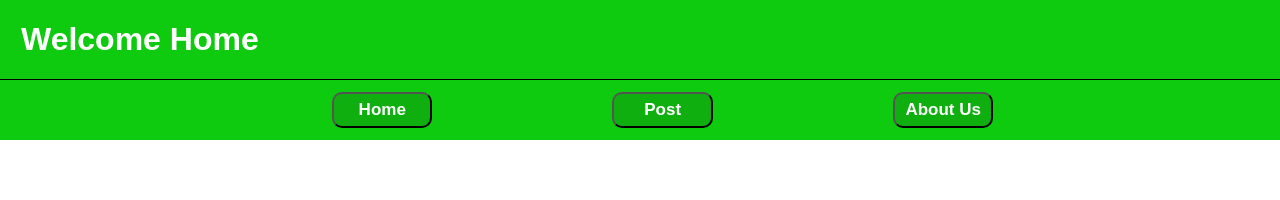
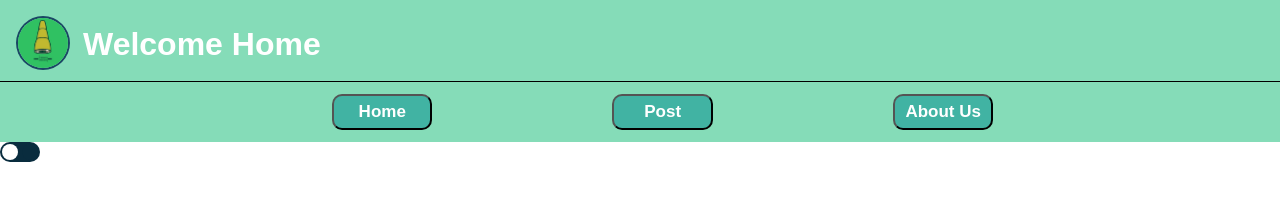
Before and after one commit to saifalba/UOT-Poject, a website: page index.html in a window 1280 px wide. Drawn offline with Linux system fonts and the light colour scheme.

Commit message:
new commit

```diff
--- a/css/main.css
+++ b/css/main.css
@@ -8,7 +8,7 @@
     width: 8%;
     cursor: pointer;
     transition: 1s all ease;
-    background-color: #0faf0f;
+    background-color: #41b3a3;
     position: relative;
     border-radius: 10px;
 }
@@ -18,7 +18,7 @@
     box-shadow: 0px 1px 0px 0px;
   }
   .test2:hover {
-    background-color:darkgreen;
+    background-color:#329688;
     padding: 10px 2px;
   }
 #btn1 {
@@ -32,7 +32,7 @@
     margin-left: 180px;
 }
 .test2::before{
-    background: #0d6e0d;
+    background: #329688;
     content: "";
     position: absolute;
     top: 50%;
@@ -60,13 +60,14 @@ body {
 
 .main {
     margin: 0px;
-    padding: 1px;
-    background-color: #0FCB10;
+    padding: 8px;
+    background-color: #85dcb8;
+    display: flex;
 }
 .selection {
     margin: 0px;
     padding: 12px;
-    background-color: #0FCB10;
+    background-color: #85dcb8;
     border-top: 1px solid black;
     overflow: auto;
 }
@@ -74,10 +75,11 @@ body {
     margin: 10px;
 }
 .LogoN {
-    margin: 10px;
-    padding: 10px;
+    margin-left: 15px;
     margin-bottom: 10px;
+    margin-top: 18px;
     color: white;
+
 }
 .ab {
     font-size: x-large;
@@ -89,3 +91,58 @@ body {
 .ab1 ol {
     font-size: large;
 }
+.logom img{
+    max-width: 50px;
+    box-shadow: 0px 0px 0px 2px #1b4764;
+    border-radius: 25px;
+    margin-left: 10px ;
+    margin-top: 10px;
+}
+input[type="checkbox"] {
+    display: none;
+}
+.check {
+    position: relative;
+    display: block;
+    width: 40px;
+    height: 20px;
+    background: #092c3e;
+    cursor: pointer;
+    border-radius: 20px;
+    overflow: hidden;
+    transition: ease-in 0.5s;
+}
+input[type="checkbox"]:checked ~ .check
+{
+    background: #fff;
+    box-shadow: 0 0 0 5000px #092c3e;
+}
+.check::before {
+    content: '';
+    position: absolute;
+    top: 2px;
+    left: 2px;
+    background: #fff;
+    width: 16px;
+    height: 16px;
+    border-radius: 50%;
+    transition: 0.5s ;
+}
+input[type="checkbox"]:checked ~ .check:after {
+    transform: translateX(20px);
+}
+.check::after {
+    content: '';
+    position: absolute;
+    top: 2px;
+    left: 2px;
+    background: #092c3e;
+    width: 16px;
+    height: 16px;
+    border-radius: 50%;
+    transition: 0.5s ;
+    transform: translateX(20px);
+}
+input[type="checkbox"]:checked ~ .check:after {
+    transform: translateX(0px);
+}
--- a/index.html
+++ b/index.html
@@ -7,8 +7,8 @@
     </head>
     <body>
         <div class="main">
+            <span class="logom"><img src="./imgs/logo.jpg" alt=""></span>
             <h1 class="LogoN">Welcome Home</h1>
-
         </div>
         <div class="selection">
             <a href="/index.html">
@@ -22,7 +22,10 @@
             </a>
         </div>
         <div id="first">
-
+            <label>
+                <input type="checkbox">
+                <span class="check"></span>
+            </label>
         </div>
         <script src="vue.js"></script>
         <script>
```
Also changed, not shown: about.html (+1 -0 lines), post.html (+1 -0 lines), imgs/logo.jpg (added).
